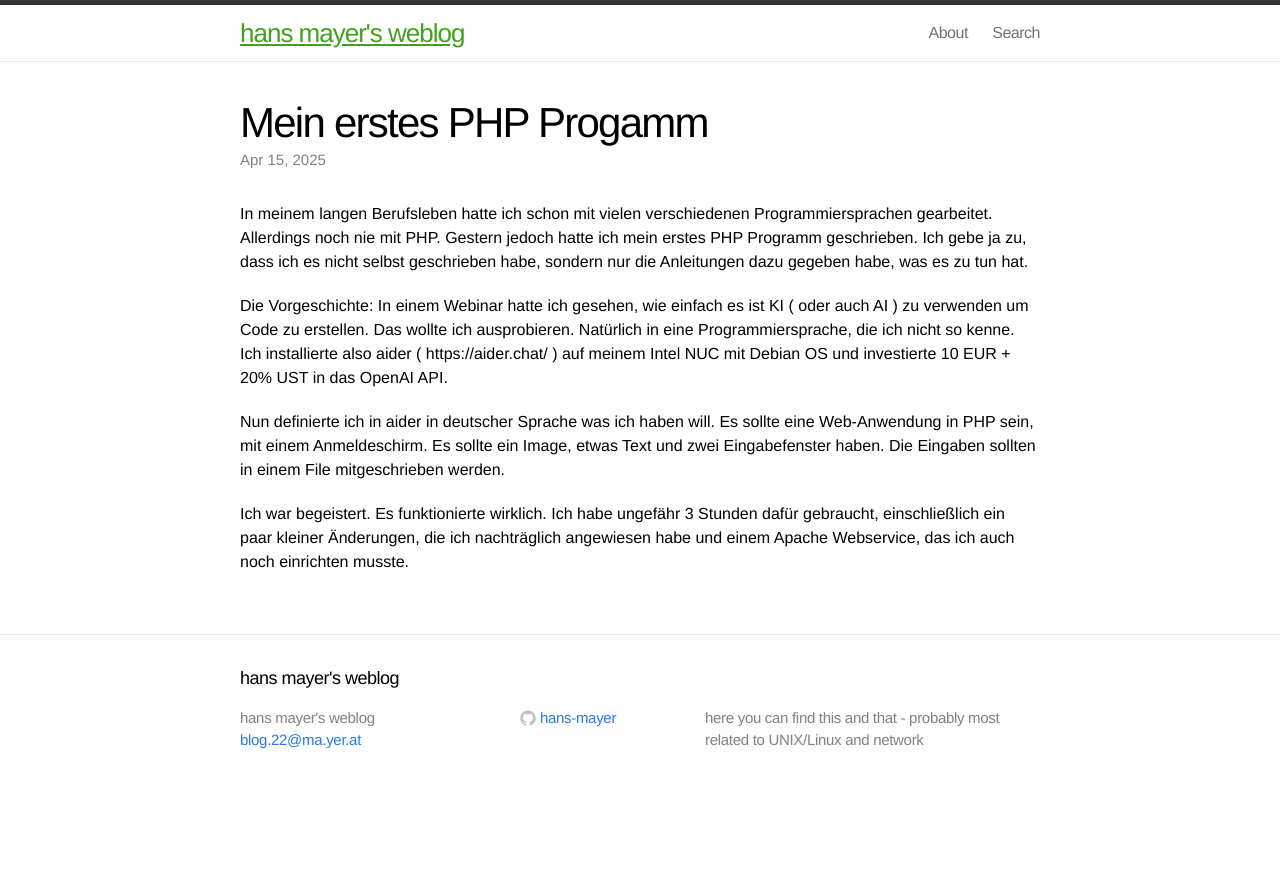
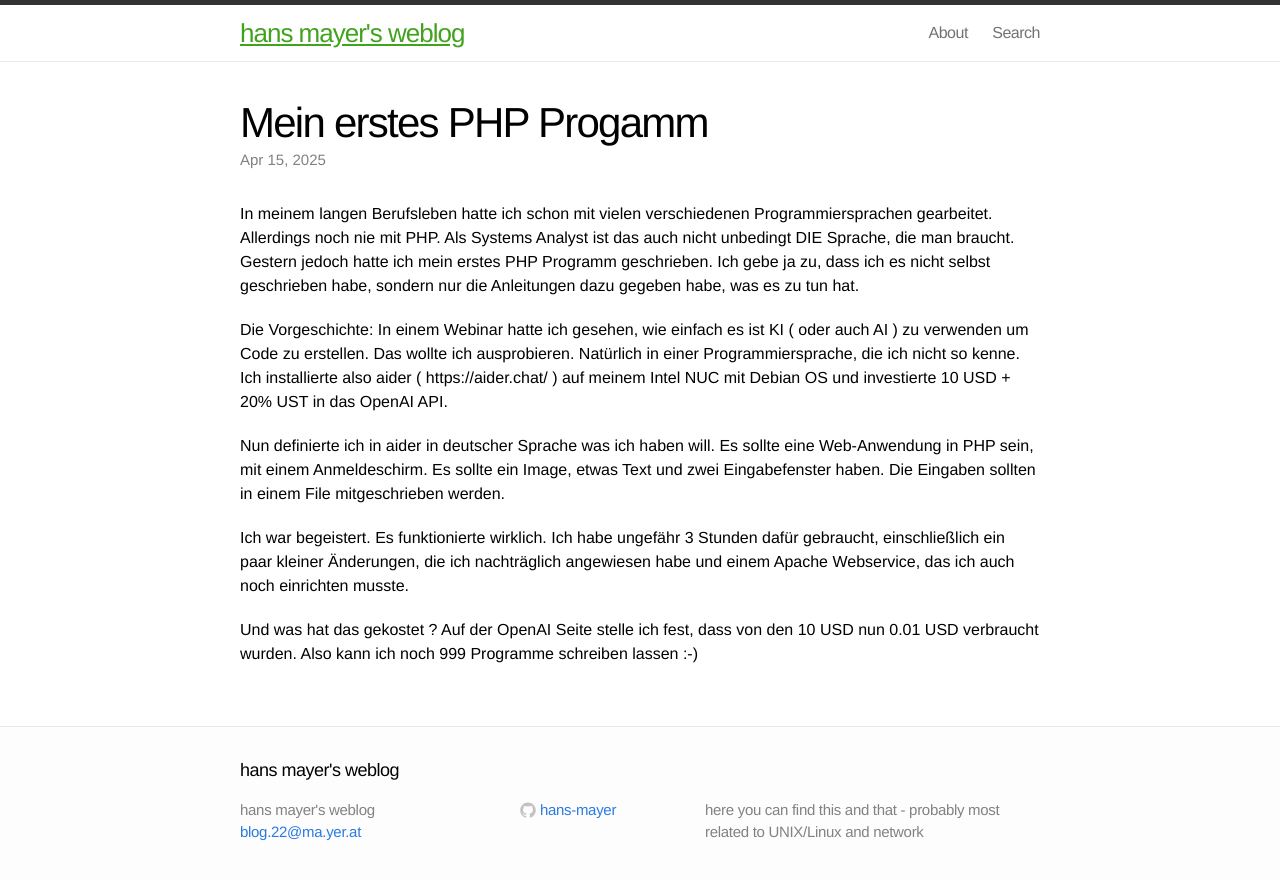
Before and after one commit to hans-mayer/blog, a Jekyll site: the page built from _posts/2025-04-15-mein-erstes-PHP-Progamm.markdown, in a window 1280 px wide. Shown: the top 880 px of the page. Built offline with Jekyll 4.4.1, drawn with Linux system fonts in a browser that asks for light colours.

Commit message:
2025-04-17-mein-zweites-PHP-Programm

```diff
--- a/_posts/2025-04-15-mein-erstes-PHP-Progamm.markdown
+++ b/_posts/2025-04-15-mein-erstes-PHP-Progamm.markdown
@@ -5,11 +5,13 @@ date:   2025-04-15 18:35:00 CET
 categories:
 ---
 
-In meinem langen Berufsleben hatte ich schon mit vielen verschiedenen Programmiersprachen gearbeitet. Allerdings noch nie mit PHP. Gestern jedoch hatte ich mein erstes PHP Programm geschrieben. Ich gebe ja zu, dass ich es nicht selbst geschrieben habe, sondern nur die Anleitungen dazu gegeben habe, was es zu tun hat.
+In meinem langen Berufsleben hatte ich schon mit vielen verschiedenen Programmiersprachen gearbeitet. Allerdings noch nie mit PHP. Als Systems Analyst ist das auch nicht unbedingt DIE Sprache, die man braucht. Gestern jedoch hatte ich mein erstes PHP Programm geschrieben. Ich gebe ja zu, dass ich es nicht selbst geschrieben habe, sondern nur die Anleitungen dazu gegeben habe, was es zu tun hat.
 
-Die Vorgeschichte: In einem Webinar hatte ich gesehen, wie einfach es ist KI ( oder auch AI ) zu verwenden um Code zu erstellen. Das wollte ich ausprobieren. Natürlich in eine Programmiersprache, die ich nicht so kenne.
-Ich installierte also aider ( https://aider.chat/ ) auf meinem Intel NUC mit Debian OS und investierte 10 EUR + 20% UST in das OpenAI API.
+Die Vorgeschichte: In einem Webinar hatte ich gesehen, wie einfach es ist KI ( oder auch AI ) zu verwenden um Code zu erstellen. Das wollte ich ausprobieren. Natürlich in einer Programmiersprache, die ich nicht so kenne.
+Ich installierte also aider ( https://aider.chat/ ) auf meinem Intel NUC mit Debian OS und investierte 10 USD + 20% UST in das OpenAI API.
 
 Nun definierte ich in aider in deutscher Sprache was ich haben will. Es sollte eine Web-Anwendung in PHP sein, mit einem Anmeldeschirm. Es sollte ein Image, etwas Text und zwei Eingabefenster haben. Die Eingaben sollten in einem File mitgeschrieben werden.
 
 Ich war begeistert. Es funktionierte wirklich. Ich habe ungefähr 3 Stunden dafür gebraucht, einschließlich ein paar kleiner Änderungen, die ich nachträglich angewiesen habe und einem Apache Webservice, das ich auch noch einrichten musste.
+
+Und was hat das gekostet ? Auf der OpenAI Seite stelle ich fest, dass von den 10 USD nun 0.01 USD verbraucht wurden. Also kann ich noch 999 Programme schreiben lassen :-)
```
Also changed, not shown: _posts/2025-04-17-mein-zweites-PHP-Programm.markdown (added, +53 -0 lines), images/regenmeter1.png (added), images/regenmeter2.png (added).
